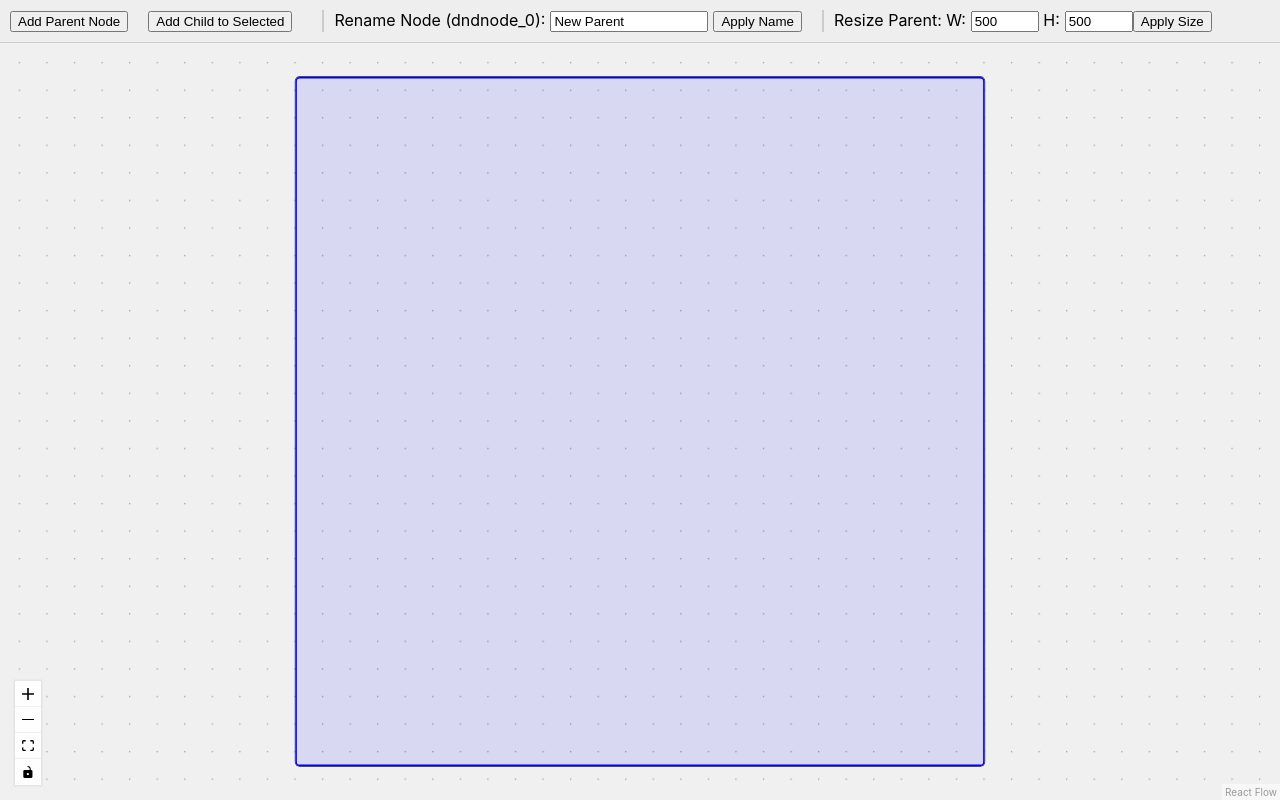
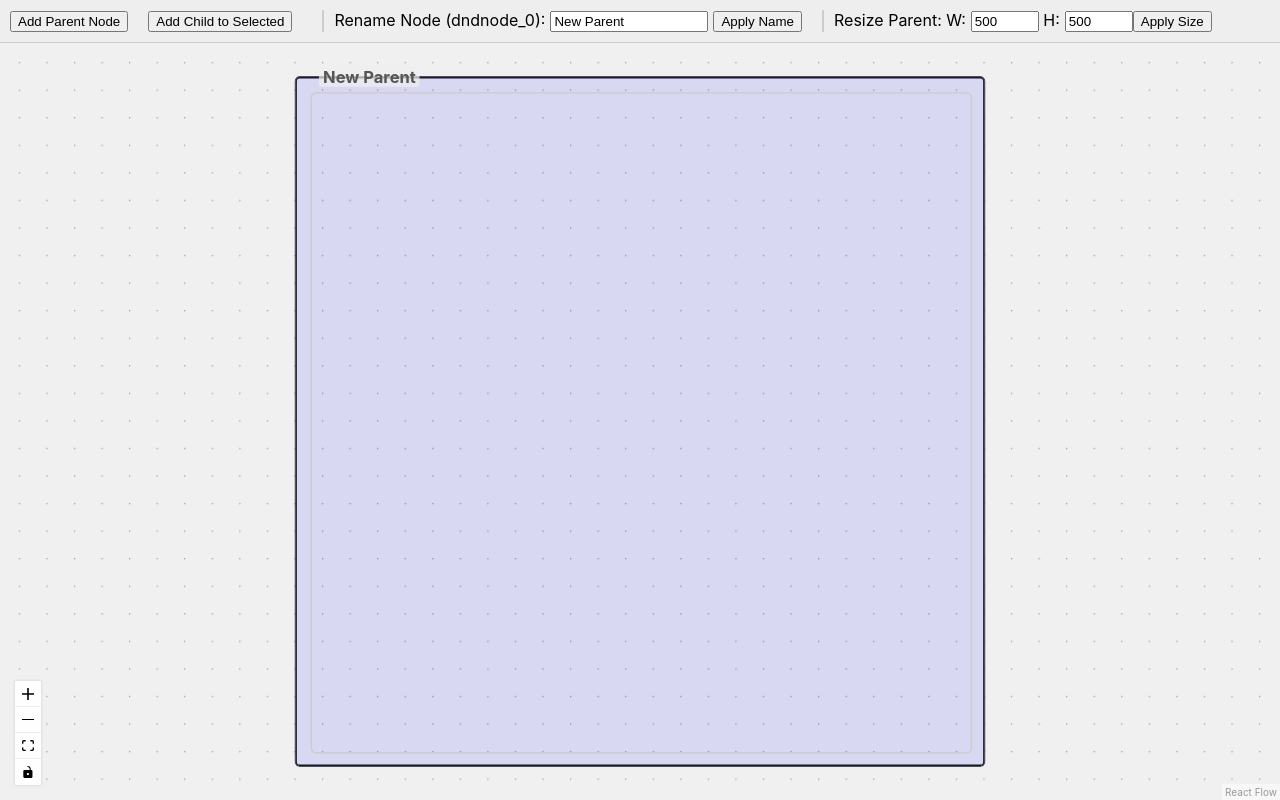
Before and after one commit to rasingollam/React-Flow-Tutorial, a React (Create React App) app in the folder workflow_testing/: page /design in a window 1280 px wide. Both pictures are taken after a click on the button "Add Parent Node". Built offline with nearby package versions, Linux system fonts and the light colour scheme.

Commit message:
feat: Add CustomGroupNode component and integrate with DesignWorkflows for enhanced node management

```diff
--- /dev/null
+++ b/workflow_testing/src/workflow/CustomGroupNode.js
@@ -0,0 +1,47 @@
+import React, { memo } from 'react';
+
+// Basic styling for the custom group node
+const groupNodeStyle = {
+  // Use node dimensions from style prop
+  // backgroundColor is handled by the node's style prop
+  border: '1px solid #ccc', // Default border, can be overridden by node style
+  borderRadius: '4px',
+  position: 'relative', // Needed for absolute positioning of label
+  // Ensure children are positioned correctly
+  width: '100%',
+  height: '100%',
+  // Add some padding inside if needed, so children don't overlap border
+  // padding: '10px',
+};
+
+const labelStyle = {
+  position: 'absolute',
+  top: '-20px', // Position label above the node border
+  left: '5px',
+  color: '#555',
+  fontSize: '12px',
+  fontWeight: 'bold',
+  // Prevent label from interfering with node selection/drag
+  pointerEvents: 'none',
+  userSelect: 'none',
+  backgroundColor: 'rgba(240, 240, 240, 0.7)', // Optional: Add background for readability
+  padding: '0 3px', // Optional: Add padding
+  borderRadius: '2px', // Optional: Add border radius
+};
+
+const CustomGroupNode = ({ data, style }) => {
+  // Combine default styles with node-specific styles
+  const combinedStyle = {
+    ...groupNodeStyle,
+    ...style, // Apply width, height, backgroundColor etc. from node.style
+  };
+
+  return (
+    <div style={combinedStyle}>
+      <div style={labelStyle}>{data?.label || 'Group'}</div>
+      {/* React Flow automatically renders child nodes inside */}
+    </div>
+  );
+};
+
+export default memo(CustomGroupNode);
--- a/workflow_testing/src/workflow/DesignWorkflows.js
+++ b/workflow_testing/src/workflow/DesignWorkflows.js
@@ -1,4 +1,4 @@
-import React, { useState, useCallback, useRef, useEffect } from 'react';
+import React, { useState, useCallback, useRef, useEffect, useMemo } from 'react'; // Added useMemo
 import {
   ReactFlow,
   addEdge,
@@ -11,6 +11,7 @@ import '@xyflow/react/dist/style.css';
 
 import { initialNodes } from './nodes';
 import { initialEdges } from './edges';
+import CustomGroupNode from './CustomGroupNode'; // Import the custom group node
 
 // Basic styling for the container and toolbar
 const containerStyles = { height: '100vh', width: '100%', display: 'flex', flexDirection: 'column' };
@@ -27,12 +28,17 @@ const rfStyle = {
 let idCounter = 0;
 const getId = () => `dndnode_${idCounter++}`;
 
+// Define the custom node types
+const nodeTypes = {
+  group: CustomGroupNode, // Register the custom group node
+  // Add other custom node types here if needed
+};
 
 function DesignWorkflows() {
   // Initialize with empty arrays from imported files
   const [nodes, setNodes] = useState(initialNodes);
   const [edges, setEdges] = useState(initialEdges);
-  const [selectedNodeId, setSelectedNodeId] = useState(null); // Still useful for UI logic
+  const [selectedNodeId, setSelectedNodeId] = useState(null);
   const [selectedNodeIsGroup, setSelectedNodeIsGroup] = useState(false);
   const [widthInput, setWidthInput] = useState('');
   const [heightInput, setHeightInput] = useState('');
@@ -56,7 +62,7 @@ function DesignWorkflows() {
       console.log("Setting rename input to:", currentLabel);
       setRenameInput(currentLabel);
 
-      // Update resize inputs only if it's a group
+      // Check if it's our custom group type (or potentially default 'group' if needed)
       if (currentlySelectedNode.type === 'group') {
         setSelectedNodeIsGroup(true);
         setWidthInput(currentlySelectedNode.style?.width || '');
@@ -98,19 +104,20 @@ function DesignWorkflows() {
   );
 
 
-  // Function to add a new parent node and select it
+  // Function to add a new parent node using the custom type
   const addParentNode = useCallback(() => {
     const newNodeId = getId();
     const newNode = {
       id: newNodeId,
-      type: 'group',
+      type: 'group', // This now refers to our CustomGroupNode via nodeTypes
       data: { label: 'New Parent' },
       position: { x: Math.random() * 200 + 50, y: Math.random() * 100 + 50 },
       style: {
         width: 500,
         height: 500,
         backgroundColor: 'rgba(0, 0, 255, 0.1)',
-        border: '1px solid blue',
+        // Border is now handled by CustomGroupNode, but can be overridden here
+        // border: '1px solid blue',
       },
       selected: true, // Mark the new node as selected
     };
@@ -120,7 +127,7 @@ function DesignWorkflows() {
       nds.map(n => ({ ...n, selected: false })).concat(newNode)
     );
     // No need to manually set selectedNodeId here, useEffect will handle it
-  }, [setNodes]); // Removed setSelectedNodeId dependency
+  }, [setNodes]);
 
 
   // Modified function to add a child node inside the selected parent OR as an orphan
@@ -155,7 +162,7 @@ function DesignWorkflows() {
     }
 
     setNodes((nds) => nds.concat(newNode));
-  }, [selectedNodeId, nodes, setNodes]); // Added setNodes dependency
+  }, [selectedNodeId, nodes, setNodes]);
 
 
   // Function to handle resizing the selected parent node
@@ -274,6 +281,7 @@ function DesignWorkflows() {
           onNodesChange={onNodesChange}
           onEdgesChange={onEdgesChange}
           onConnect={onConnect}
+          nodeTypes={nodeTypes} // Pass the custom node types object
           fitView
           style={rfStyle}
           attributionPosition="bottom-right"
```
